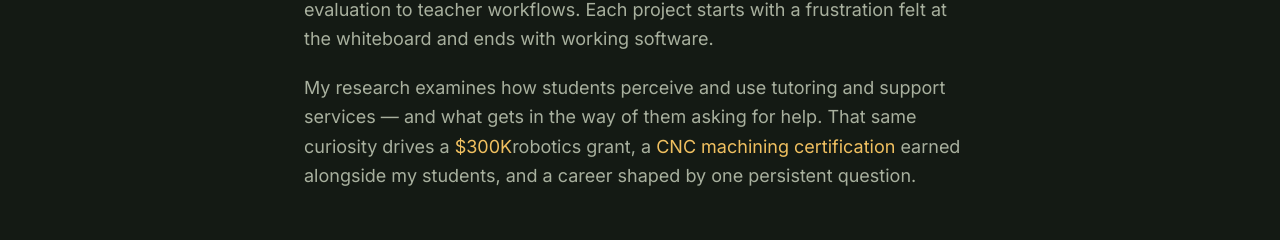
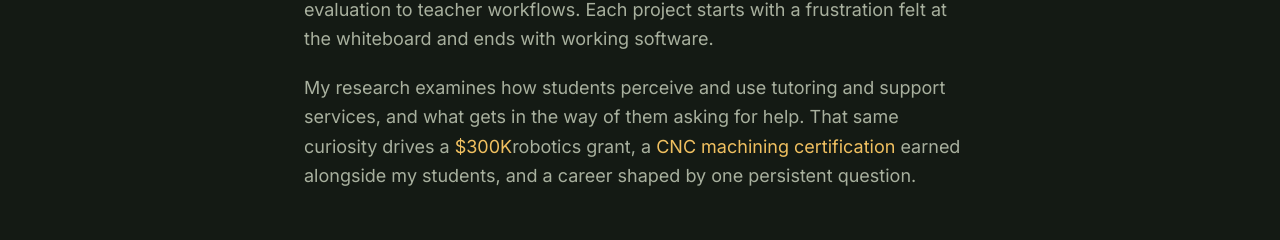
Before and after one commit to shuff57/steven, a Next.js app: page /about in a window 1280 px wide. Shown: the part 655-895 px from the top of the page. Built offline with nearby package versions, Linux system fonts and the light colour scheme.

Commit message:
fix(copy): replace em dash with comma in about bio

```diff
--- a/src/components/sections/AboutView.tsx
+++ b/src/components/sections/AboutView.tsx
@@ -217,7 +217,7 @@ export function AboutView() {
             className="text-base md:text-lg leading-relaxed"
             style={{ color: 'var(--color-text-secondary)', opacity: 0 }}
           >
-            My research examines how students perceive and use tutoring and support services —
+            My research examines how students perceive and use tutoring and support services,
             and what gets in the way of them asking for help. That same curiosity drives a <span style={{ color: 'var(--color-accent)' }}>$300K</span>
             robotics grant, a <span style={{ color: 'var(--color-accent)' }}>CNC machining certification</span> earned alongside my students, and a
             career shaped by one persistent question.
```
